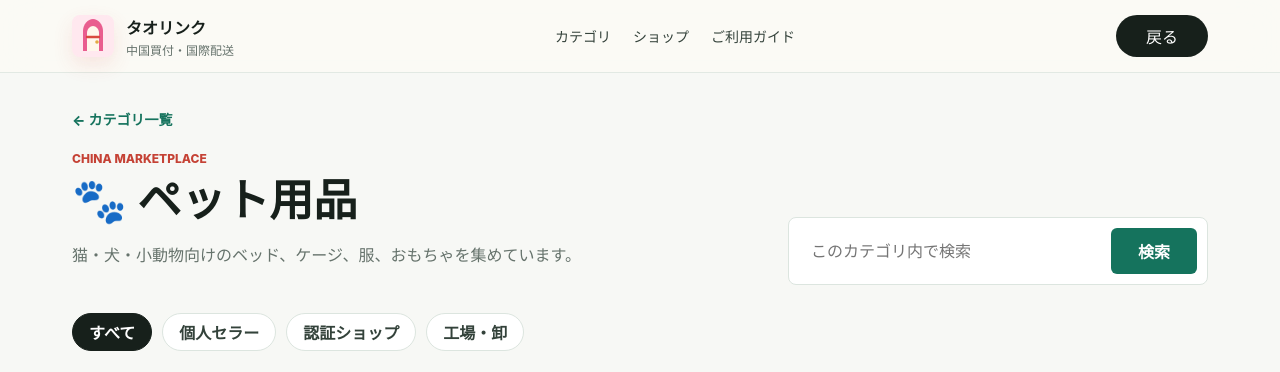
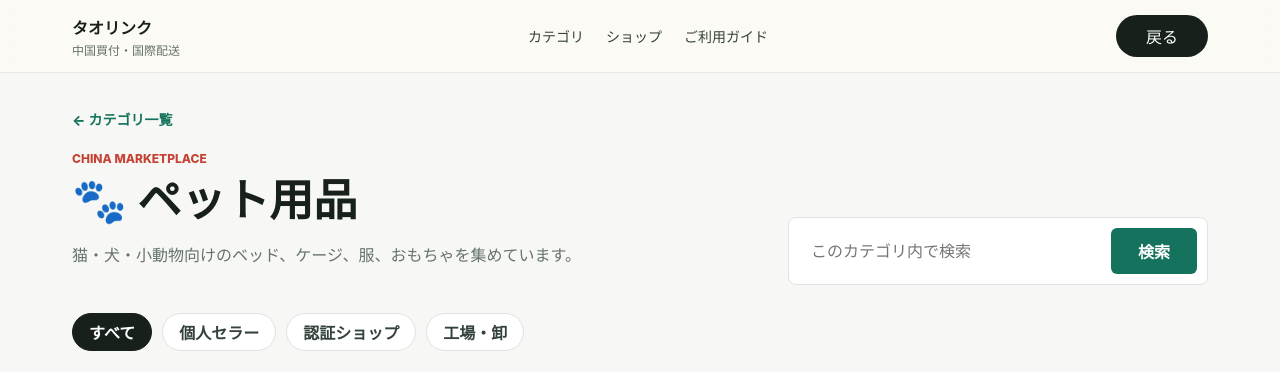
Before and after one commit to gculin0223/taolink, a plain HTML site: page category.html in a window 1280 px wide. Shown: the top 372 px of the page. Drawn offline with Linux system fonts and the light colour scheme.

Commit message:
Remove temporary nav logo

```diff
--- a/category.html
+++ b/category.html
@@ -10,15 +10,6 @@
     <header class="site-header">
       <nav class="nav">
         <a class="brand" href="./index.html" aria-label="タオリンク home">
-          <span class="brand-mark" aria-hidden="true">
-            <svg viewBox="0 0 42 42" focusable="false">
-              <rect width="42" height="42" rx="13" fill="#ffe8ef" />
-              <path d="M11 36V16c0-7 5-12 10-12s10 5 10 12v20" fill="#e95d8f" />
-              <path d="M15 36V18c0-4 3-7 6-7s6 3 6 7v18" fill="#fff7ec" />
-              <path d="M15 22h12" stroke="#d94a3f" stroke-width="2.5" stroke-linecap="round" />
-              <circle cx="25" cy="27" r="1.8" fill="#e3aa43" />
-            </svg>
-          </span>
           <span>
             <strong>タオリンク</strong>
             <small>中国買付・国際配送</small>
--- a/styles.css
+++ b/styles.css
@@ -73,22 +73,6 @@ img {
   align-items: center;
   gap: 12px;
   min-width: max-content;
-}
-
-.brand-mark {
-  width: 42px;
-  height: 42px;
-  display: grid;
-  place-items: center;
-  border-radius: 8px;
-  background: #ffe8ef;
-  box-shadow: 0 8px 20px rgba(217, 74, 63, 0.12);
-  overflow: hidden;
-}
-
-.brand-mark svg {
-  width: 42px;
-  height: 42px;
 }
 
 .brand strong,
```
Also changed, not shown: index.html (+0 -9 lines), shop.html (+0 -9 lines).
